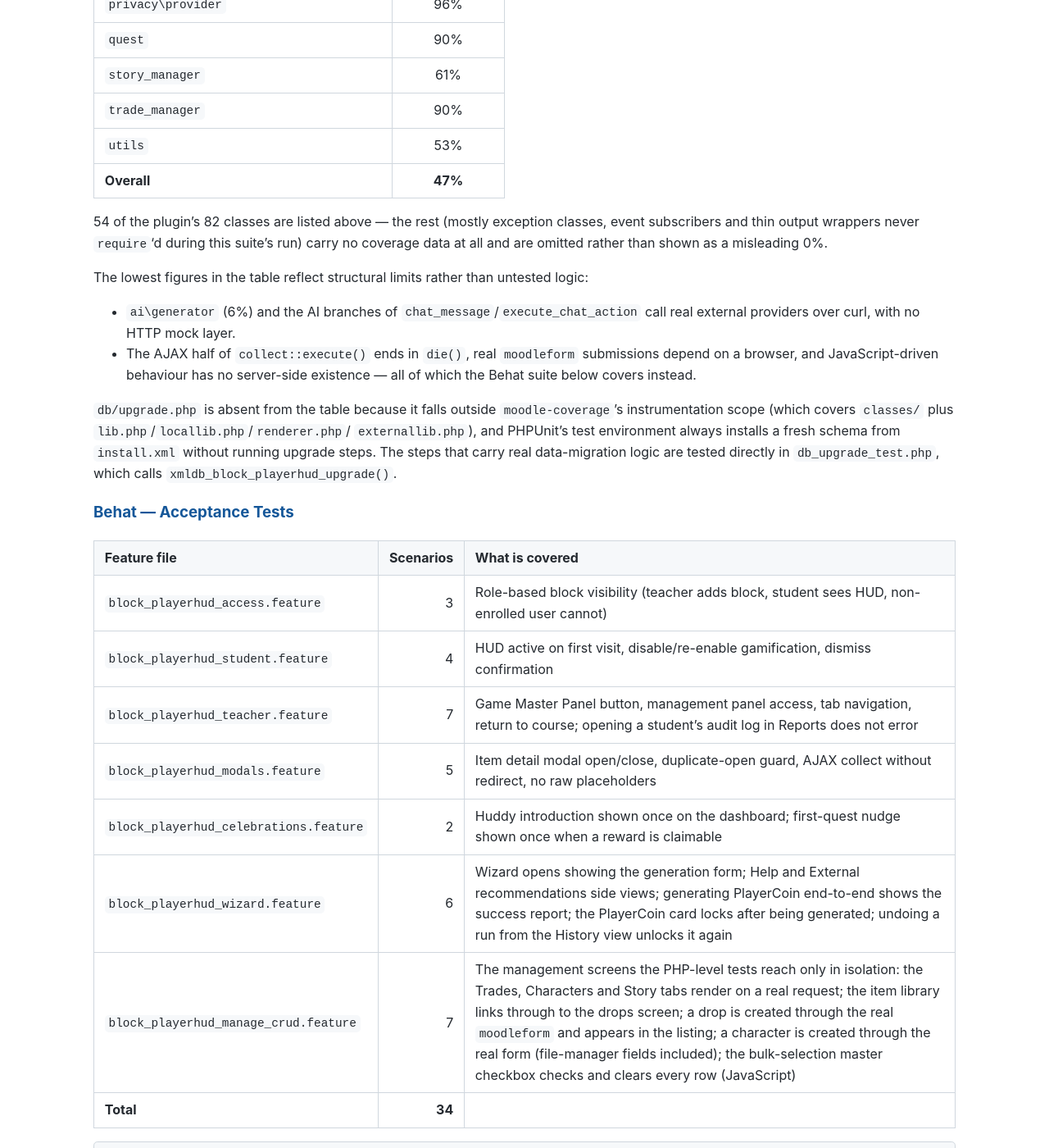
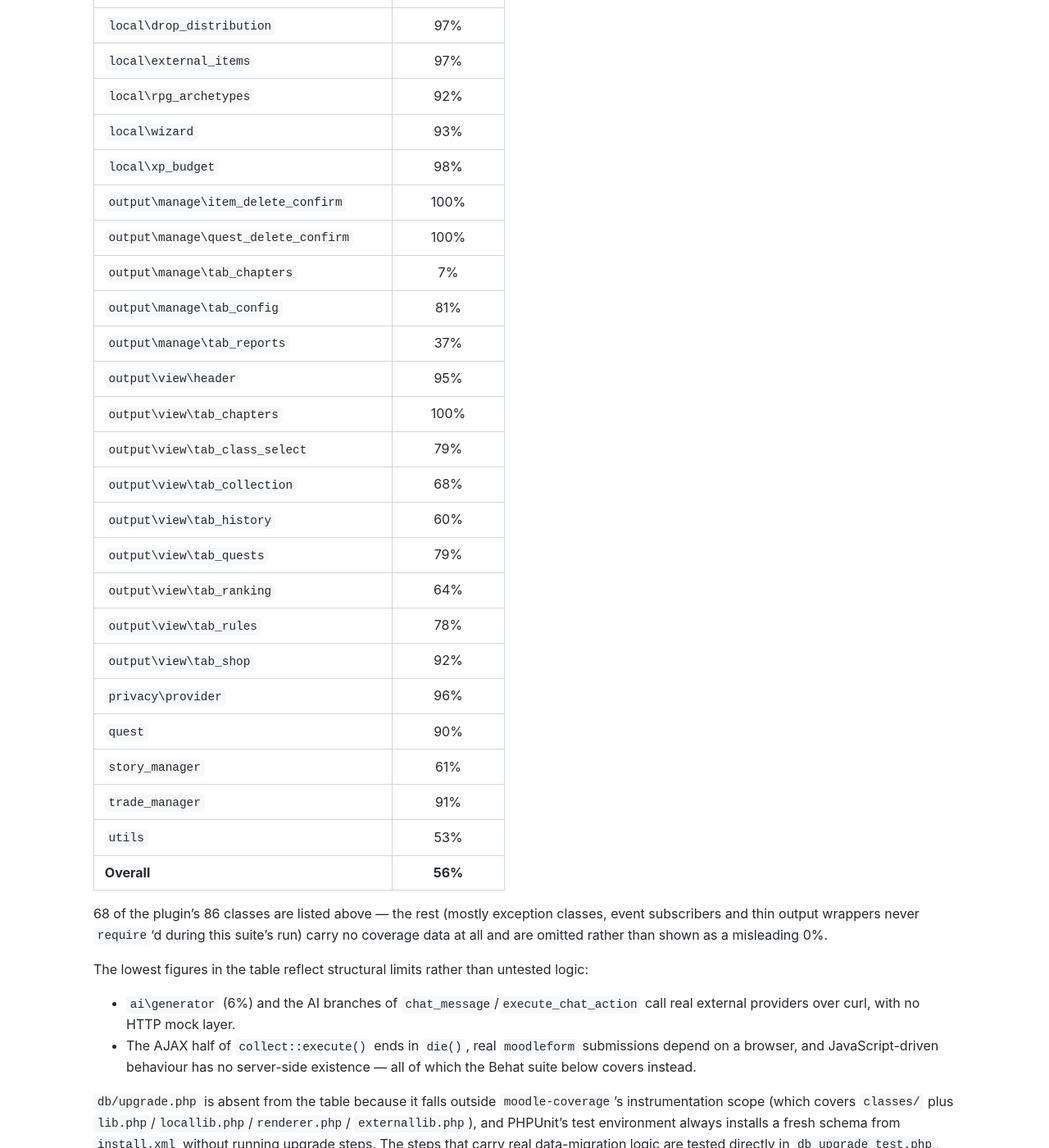
Before and after one commit to jeanlucio/moodle-block_playerhud, a Jekyll site: the page built from docs/en/testing.md, in a window 1280 px wide and 1400 px high, scrolled down 11048 px. Shown: the whole window at 82% size. Built offline with Jekyll 4.4.1, drawn with Linux system fonts in a browser that asks for light colours; our own code applies the rules of GitHub Pages for plain Markdown files; some of the changed text lies outside the part shown.

Commit message:
refresh public test/coverage docs after ITEM 3's closing round
drops_test.php gained 3 cases (get_sort_data, view_manage_page,
handle_edit_form); tab_reports_test.php and tab_history_test.php are
new files, each documented for the first time. Grand total moves
556 -> 562, and README's headline count follows.

Per-class line coverage table replaced with a fresh
moodle-coverage run: 47% -> 56% overall, 54/82 -> 68/86 classes now
carrying data (mainly the output/view/* tabs typed and tested across
the ITEM 3 sweep, which the table hadn't caught up to yet).

Behat: block_playerhud_student.feature gained a scenario for the Log
tab (tab_history), and block_playerhud_manage_crud.feature's existing
drop-creation scenario description now mentions the notification
assertion added alongside it.

````diff
--- a/docs/en/testing.md
+++ b/docs/en/testing.md
@@ -81,7 +81,7 @@
 | `chapters_test.php` | 13 | Chapter persistence and ordering: save (insert, update, defaults, isolation), delete cascading scenes/choices, reorder/move with full-list renumbering, edge no-op |
 | `classes_test.php` | 7 | RPG class persistence: insert (base HP, instance binding, emoji tiers), update preserves base HP, emoji trimming, isolation; delete removes record and tier portraits, isolation, siblings kept |
 | `collect_test.php` | 3 | Item collection transaction: finite drop awards XP, infinite drop awards 0 XP (golden rule), zero-XP item stored without XP change |
-| `drops_test.php` | 11 | Drop persistence: save (insert + code, unlimited, update preserves ownership, isolation, foreign item); delete single and foreign no-op; bulk deletes only owned with count, empty input; `get_owned_item` returns for the owning instance and rejects a foreign one |
+| `drops_test.php` | 14 | Drop persistence: save (insert + code, unlimited, update preserves ownership, isolation, foreign item); delete single and foreign no-op; bulk deletes only owned with count, empty input; `get_owned_item` returns for the owning instance and rejects a foreign one; `get_sort_data` toggles the icon/direction for the active sort column; `view_manage_page`/`handle_edit_form` render end to end through the real global `$OUTPUT`/`$PAGE` for a teacher with the manage capability |
 | `export_test.php` | 7 | Grade export builder: row fields and derived level, XP ordering, level cap, teacher/manager exclusion, localized columns with no players, unenrolled exclusion, XP tie-break by last action |
 | `items_test.php` | 15 | Item lifecycle: enable toggle and foreign no-op; grant adds inventory + XP, zero-XP, foreign rejection; revoke deducts XP, infinite-drop preservation, foreign no-op; revoke deducts the XP actually recorded at grant time, not the item's current XP; surviving-trade detection (trimmed trade, orphaned excluded, unrelated ignored); `find_xp_impact` aggregates only copies that actually earned XP across all holders, empty for an unheld item, and a no-op for an empty id list |
 | `manage_entry_points_test.php` | 20 | The controllers' HTTP-facing halves, driven through the real request lifecycle (superglobals populated as a browser would, `redirect()` caught as `redirecterrordetected` under CLI): drops delete and bulk-delete actually remove the rows, a foreign-instance drop id is never deleted, a wrong sesskey deletes nothing, the listing renders the instance's own drops only and falls back to a safe sort column for a crafted `sort` parameter; scene deletion cascades to its choices, a node from another chapter is left alone, a chapter from another instance is rejected; collect awards the item and its XP, pays no XP on an infinite drop, rejects a foreign drop, a disabled item and a bad sesskey without writing anything; the class and trade editors reject a record from another instance, and every one of these screens is closed to a user without `block/playerhud:manage` (or `:view` for collect) |
@@ -98,9 +98,11 @@
 | `manage/item_delete_confirm_test.php` | 9 | Item-deletion confirmation context: single vs bulk action and id payload, singular/plural/simple confirm labels, surviving-only and orphaned+surviving sections; XP-impact warning shown for a single deletion with a disable-instead link, never shown for a bulk deletion even with a toggle URL supplied, and omitted entirely when there is no XP impact |
 | `manage/quest_delete_confirm_test.php` | 3 | Quest-deletion confirmation context: single deletion produces the `delete_quest_force` action with the XP-impact warning and disable-instead link; bulk deletion produces `bulk_delete_quests_force` with the id list and never shows the disable-instead link even with a toggle URL supplied; no XP impact omits both the warning and the disable link |
 | `manage/tab_chapters_test.php` | 4 | Chapter-card visibility warnings: missing start-scene flag, required-level-above-maximum warning text and bounds |
-| **Subtotal** | **16** | |
+| `manage/tab_reports_test.php` | 2 | Reports tab: an instance with no players/items/quests still exports a well-formed summary with the audit drill-down inactive; `display()` renders real HTML end to end through the global `$OUTPUT` |
+| `view/tab_history_test.php` | 1 | Log tab: a player with no logged events still exports a well-formed empty state, with all 5 sortable column headers present |
+| **Subtotal** | **19** | |
 
-| **Grand Total** | **556** | |
+| **Grand Total** | **562** | |
 
 ```bash
 vendor/bin/phpunit --testsuite block_playerhud
@@ -110,12 +112,12 @@
 
 | Class | Line coverage |
 |-------|:-------------:|
-| `ai\generator` | 6% |
+| `ai\generator` | 12% |
 | `controller\aikeys` | 100% |
-| `controller\chapters` | 51% |
+| `controller\chapters` | 50% |
 | `controller\classes` | 67% |
-| `controller\collect` | 56% |
-| `controller\drops` | 79% |
+| `controller\collect` | 100% |
+| `controller\drops` | 91% |
 | `controller\export` | 90% |
 | `controller\items` | 99% |
 | `controller\quests` | 97% |
@@ -158,15 +164,25 @@
 | `output\manage\item_delete_confirm` | 100% |
 | `output\manage\quest_delete_confirm` | 100% |
 | `output\manage\tab_chapters` | 7% |
+| `output\manage\tab_config` | 81% |
+| `output\manage\tab_reports` | 37% |
+| `output\view\header` | 95% |
+| `output\view\tab_chapters` | 100% |
+| `output\view\tab_class_select` | 79% |
 | `output\view\tab_collection` | 68% |
+| `output\view\tab_history` | 60% |
+| `output\view\tab_quests` | 79% |
+| `output\view\tab_ranking` | 64% |
+| `output\view\tab_rules` | 78% |
+| `output\view\tab_shop` | 92% |
 | `privacy\provider` | 96% |
 | `quest` | 90% |
 | `story_manager` | 61% |
-| `trade_manager` | 90% |
+| `trade_manager` | 91% |
 | `utils` | 53% |
-| **Overall** | **47%** |
+| **Overall** | **56%** |
 
-54 of the plugin's 82 classes are listed above — the rest (mostly exception classes, event
+68 of the plugin's 86 classes are listed above — the rest (mostly exception classes, event
 subscribers and thin output wrappers never `require`'d during this suite's run) carry no
 coverage data at all and are omitted rather than shown as a misleading 0%.
 
@@ -189,13 +205,13 @@
 | Feature file | Scenarios | What is covered |
 |--------------|----------:|----------------|
 | `block_playerhud_access.feature` | 3 | Role-based block visibility (teacher adds block, student sees HUD, non-enrolled user cannot) |
-| `block_playerhud_student.feature` | 4 | HUD active on first visit, disable/re-enable gamification, dismiss confirmation |
+| `block_playerhud_student.feature` | 5 | HUD active on first visit, disable/re-enable gamification, dismiss confirmation; opening the Log tab does not error |
 | `block_playerhud_teacher.feature` | 7 | Game Master Panel button, management panel access, tab navigation, return to course; opening a student's audit log in Reports does not error |
 | `block_playerhud_modals.feature` | 5 | Item detail modal open/close, duplicate-open guard, AJAX collect without redirect, no raw placeholders |
 | `block_playerhud_celebrations.feature` | 2 | Huddy introduction shown once on the dashboard; first-quest nudge shown once when a reward is claimable |
 | `block_playerhud_wizard.feature` | 6 | Wizard opens showing the generation form; Help and External recommendations side views; generating PlayerCoin end-to-end shows the success report; the PlayerCoin card locks after being generated; undoing a run from the History view unlocks it again |
-| `block_playerhud_manage_crud.feature` | 7 | The management screens the PHP-level tests reach only in isolation: the Trades, Characters and Story tabs render on a real request; the item library links through to the drops screen; a drop is created through the real `moodleform` and appears in the listing; a character is created through the real form (file-manager fields included); the bulk-selection master checkbox checks and clears every row (JavaScript) |
-| **Total** | **34** | |
+| `block_playerhud_manage_crud.feature` | 7 | The management screens the PHP-level tests reach only in isolation: the Trades, Characters and Story tabs render on a real request; the item library links through to the drops screen; a drop is created through the real `moodleform`, appears in the listing and shows a success notification (locking the `redirect()` notification-type regression); a character is created through the real form (file-manager fields included); the bulk-selection master checkbox checks and clears every row (JavaScript) |
+| **Total** | **35** | |
 
 ```bash
 php admin/tool/behat/cli/init.php
````
Also changed, not shown: other parts of docs/en/testing.md (+5 -1 lines), docs/en/testing-summary.md (+7 -5 lines), docs/pt/testing-summary.md (+7 -5 lines), docs/pt/testing.md (+30 -14 lines), README.md.
